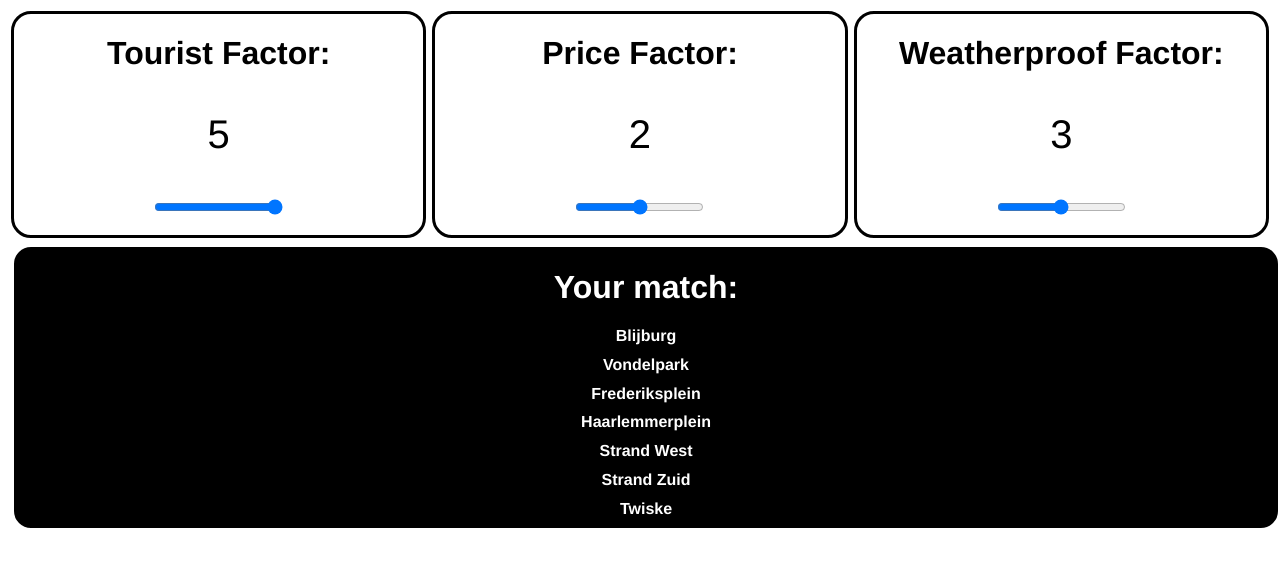
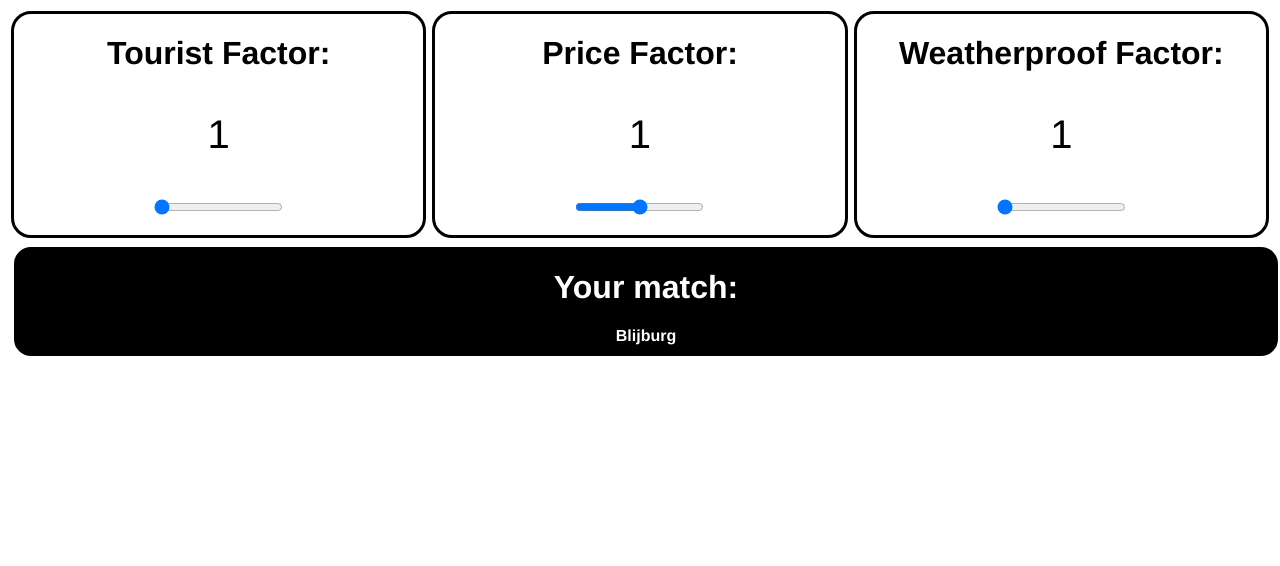
Before and after one commit to madamerobot/damsun, a React (Create React App) app: page / in a window 1280 px wide. Shown: the top 566 px of the page. Built offline with nearby package versions, Linux system fonts and the light colour scheme.

Commit message:
All three filters fully functional and working

```diff
--- a/src/components/App.js
+++ b/src/components/App.js
@@ -12,7 +12,7 @@
 
   constructor(props){
     super(props);
-    this.state = {tourist: '5', price: '2', proof: '3'};
+    this.state = {tourist: '1', price: '1', proof: '1'};
     this.changeTourist = this.changeTourist.bind(this);
     this.changePrice = this.changePrice.bind(this);
     this.changeProof = this.changeProof.bind(this);
--- a/src/components/result.js
+++ b/src/components/result.js
@@ -27,14 +27,17 @@
 	const results = [];
 
 		data.map((data) => {
-			if(data.Price <= price){
+			if(data.Price <= price && data.Touristfactor <= tourist && data.Weatherproof <= proof){
 				results.push(data.Place);
 				console.log('Results: '+results);
 			}
 		});
+		if(results.length<=0){
+			return <h1 className="results">No results found</h1>
+		}
 		return results.map ((results) => {
 			return (
-				<h1 className="results">{results}</h1>
+				<h1 key={results} className="results">{results}</h1>
 			)
 		});
 	}
--- a/src/sunspots.js
+++ b/src/sunspots.js
@@ -1,14 +1,6 @@
 var DATA =
 
-	[{"Place":"Blijburg","Touristfactor":3,"Price":1,"Weatherproof ":"FALSE"},
-	{"Place":"Vondelpark","Touristfactor":5,"Price":1,"Weatherproof ":"FALSE"},
-	{"Place":"Frederiksplein","Touristfactor":3,"Price":1,"Weatherproof ":"TRUE"},
-	{"Place":"Haarlemmerplein","Touristfactor":4,"Price":1,"Weatherproof ":"TRUE"},
-	{"Place":"Strand West","Touristfactor":3,"Price":1,"Weatherproof ":"TRUE"},
-	{"Place":"Pllek","Touristfactor":4,"Price":4,"Weatherproof ":"TRUE"},
-	{"Place":"Roest","Touristfactor":3,"Price":3,"Weatherproof ":"TRUE"},
-	{"Place":"Strand Zuid","Touristfactor":1,"Price":2,"Weatherproof ":"FALSE"},
-	{"Place":"Twiske","Touristfactor":1,"Price":2,"Weatherproof ":"FALSE"},
-	{"Place":"De Natureluur","Touristfactor":2,"Price":3,"Weatherproof ":"TRUE"}]
+	[{"Place":"Blijburg","Touristfactor":1,"Price":1,"Weatherproof":1},
+	{"Place":"Vondelpark","Touristfactor":5,"Price":5,"Weatherproof":5},]
 
 export default DATA;
```
